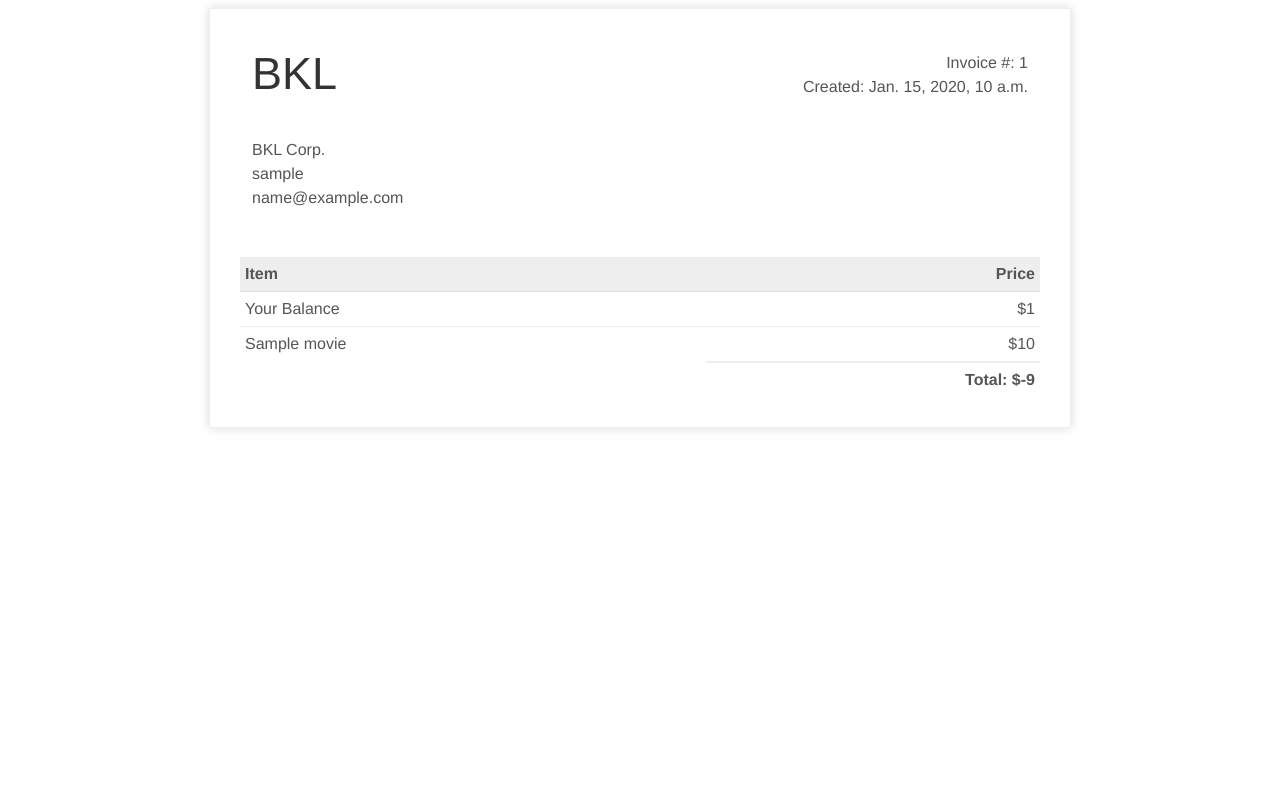
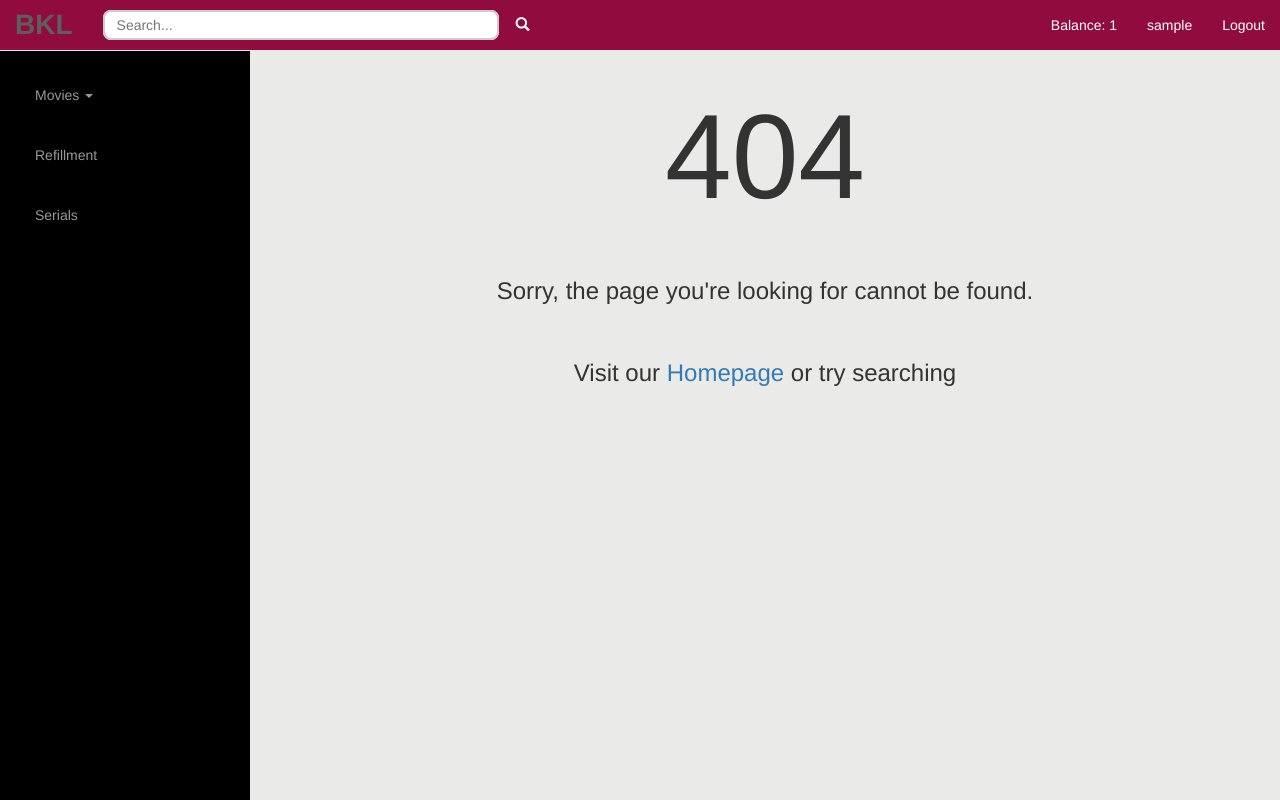
Before and after one commit to raksit31667/wsp-bkl, a Django app: page /movie/receipt/1/ in a window 1280 px wide. Run offline with Django 3.2, Linux system fonts and the light colour scheme; a user stored in the database is signed in; tables that the repository leaves empty hold one stand-in row (values such as "Sample post"); some libraries are stand-ins or nearby versions.

Commit message:
added 404 page for expired receipt

```diff
--- /dev/null
+++ b/website/movie/templates/404.html
@@ -0,0 +1,9 @@
+{% extends 'base.html' %}
+{% block title %} 404 Page Not Found {% endblock %}
+{% block content %}
+
+<h1 style="font-size: 120px; padding-bottom: 36px" class="text-center">404</h1>
+<h3 style="padding-bottom: 36px" class="text-center">Sorry, the page you're looking for cannot be found.</h3>
+<h3 class="text-center">Visit our <a href="{% url 'movie:index' %}">Homepage</a> or try searching</h3>
+
+{% endblock %}
--- a/website/movie/templates/base.html
+++ b/website/movie/templates/base.html
@@ -86,6 +86,7 @@
         			</form>
         			<ul class="nav navbar-nav navbar-right">
                 {% if user.is_authenticated %}
+                <li><a>Balance: {{user_net}}</a></li>
                 <li><a>{{user.username}}</a></li>
                 <li><a href="{% url 'movie:logout_api' %}">Logout</a></li>
                 {% else %}
--- a/website/movie/templates/receipt.html
+++ b/website/movie/templates/receipt.html
@@ -135,7 +135,7 @@
                 </td>
 
                 <td>
-                    ${{user_net}}
+                    ${{before}}
                 </td>
             </tr>
 
--- a/website/movie/views.py
+++ b/website/movie/views.py
@@ -1,6 +1,7 @@
 from django.shortcuts import render
 from django.contrib.auth.models import User
 from django.contrib.auth import authenticate, login, logout
+from django.template import RequestContext
 from django import forms
 from django.views.generic import View
 from django.utils.safestring import mark_safe
@@ -11,10 +12,10 @@ from .forms import UserForm
 from django.http import HttpResponse, HttpResponseRedirect
 from wsgiref.util import FileWrapper
 from django.template.response import TemplateResponse
-from django.shortcuts import redirect
+from django.shortcuts import redirect, render_to_response
 from django.http import JsonResponse
 from random import randint
-import json
+import json, time
 
 def movies(request):
     movies = list(Movie.objects.values_list('movie_name', flat=True))
@@ -231,11 +232,20 @@ def transaction_api(request):
     return TemplateResponse(request, 'transaction.html', {'records': records})
 
 def receipt_api(request, movie_id):
-    user = request.user
-    user_net = UserNet.objects.get(user=user).net
-    movie = Movie.objects.get(pk=movie_id)
-    transaction = Transaction.objects.filter(user=user).last()
-    return TemplateResponse(request, 'receipt.html', {'movie': movie,'transaction': transaction, 'remaining': user_net - movie.movie_price})
+    time.sleep(2)
+    if request.session.get('has_published') is None or request.session.get('has_published') == True:
+        return render(request, '404.html')
+    else:
+        user = request.user
+        user_net = UserNet.objects.get(user=user)
+        movie = Movie.objects.get(pk=movie_id)
+        transaction = Transaction.objects.filter(user=user).last()
+        has_published = request.session.get('has_published')
+        request.session['has_published'] = True
+        before = user_net.net
+        user_net.net = user_net.net - movie.movie_price
+        user_net.save()
+        return TemplateResponse(request, 'receipt.html', {'movie': movie,'transaction': transaction, 'before': before, 'remaining': transaction.net, 'has_published': has_published})
 
 def buy_api(request, movie_id):
     if(request.POST):
@@ -251,9 +261,8 @@ def buy_api(request, movie_id):
             return redirect('movie:description', movie_id=movie_id)
         Transaction.objects.create(user = user, price = -movie.movie_price, net = userNet.net - movie.movie_price)
         UserOwn.objects.create(user = user, movie = movie)
-        userNet.net = userNet.net - movie.movie_price
-        userNet.save()
         request.session['success_msg'] = "You can check your purchased movies "
+        request.session['has_published'] = False
         return redirect('movie:description', movie_id=movie_id)
     return redirect('movie:description', movie_id=movie_id)
 
@@ -327,9 +336,6 @@ class DescriptionView(View):
         str = link
         return str.replace('watch?v=', 'embed/')
 
-# class ReceiptView(View):
-#     username =
-
 class PolicyView(View):
     form_class = UserForm
     template_name = 'privacypolicy.html'
```
